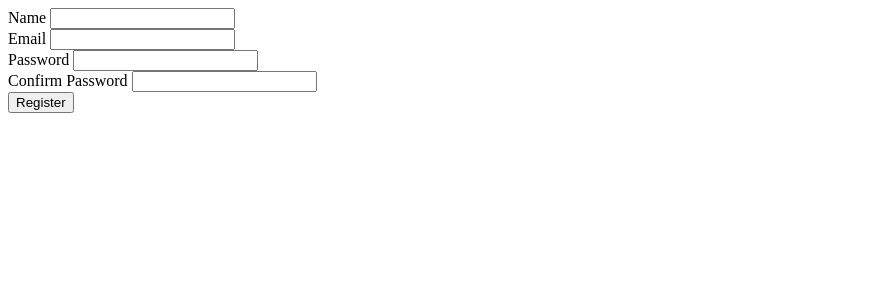
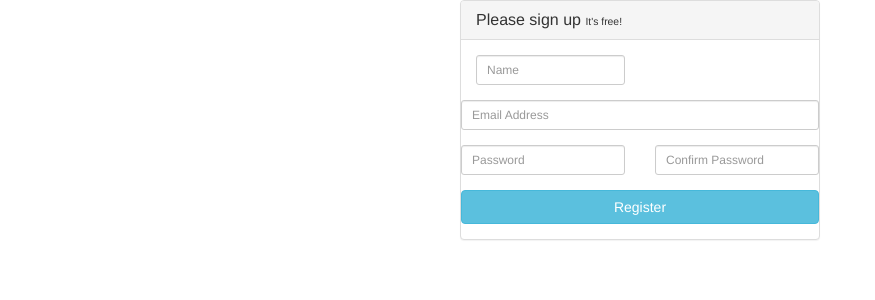
Before and after one commit to euperia/htg-laravel, a Laravel app: template resources/views/auth/register.blade.php in a window 1280 px wide. Shown: the top 300 px of the page, without its empty margins (0-875 px from the left). Run offline with Laravel 8, Linux system fonts and the light colour scheme; the template is opened without the code that fills it, so the values that code supplies are empty; settings files or empty folders that the repository lacks are supplied; some libraries are stand-ins or nearby versions.

Commit message:
Added master layout with bootstrap theme and basic markup

```diff
--- a/app/Http/Controllers/Auth/PasswordController.php
+++ b/app/Http/Controllers/Auth/PasswordController.php
@@ -20,6 +20,9 @@ class PasswordController extends Controller
 
     use ResetsPasswords;
 
+    protected $redirectTo = '/dashboard';
+
+
     /**
      * Create a new password controller instance.
      *
--- a/app/Http/routes.php
+++ b/app/Http/routes.php
@@ -39,6 +39,18 @@ Route::get('/dashboard', [
     ]
 );
 
+// Password reset link request routes...
+Route::get('password/email', [
+    'as' => 'password_email',
+    'uses' => 'Auth\PasswordController@getEmail'
+    ]
+);
+
+Route::post('password/email', 'Auth\PasswordController@postEmail');
+
+// Password reset routes...
+Route::get('password/reset/{token}', 'Auth\PasswordController@getReset');
+Route::post('password/reset', 'Auth\PasswordController@postReset');
 
 Route::get('/', function () {
     return view('home');
--- a/config/mail.php
+++ b/config/mail.php
@@ -54,7 +54,10 @@ return [
     |
     */
 
-    'from' => ['address' => null, 'name' => null],
+    'from' => [
+        'address' => env('MAIL_FROM_ADDRESS'),
+        'name' => env('MAIL_FROM_NAME')
+    ],
 
     /*
     |--------------------------------------------------------------------------
--- a/resources/views/auth/register.blade.php
+++ b/resources/views/auth/register.blade.php
@@ -1,29 +1,44 @@
-<!-- resources/views/auth/register.blade.php -->
+@extends('layouts.master')
 
-<form method="POST" action="/auth/register">
+@section('content')
+
+    <div class="col-xs-12 col-sm-8 col-md-4 col-sm-offset-2 col-md-offset-4">
+    <div class="panel panel-default">
+      <div class="panel-heading">
+        <h3 class="panel-title">Please sign up <small>It's free!</small></h3>
+      </div>
+      <div class="panel-body">
+        <form role="form" method="post" action="/auth/register">
             {!! csrf_field() !!}
-
-    <div>
-        Name
-        <input type="text" name="name" value="{{ old('name') }}">
+          <div class="row">
+            <div class="col-xs-6 col-sm-6 col-md-6">
+              <div class="form-group">
+                <input type="text" name="name" class="form-control input-sm" value="{{ old('name') }}" placeholder="Name">
+            </div>
             </div>
 
-    <div>
-        Email
-        <input type="email" name="email" value="{{ old('email') }}">
+
+          <div class="form-group">
+            <input type="email" name="email" class="form-control input-sm" value="{{ old('email') }}" placeholder="Email Address">
           </div>
 
-    <div>
-        Password
-        <input type="password" name="password">
+          <div class="row">
+            <div class="col-xs-6 col-sm-6 col-md-6">
+              <div class="form-group">
+                <input type="password" name="password" class="form-control input-sm" placeholder="Password">
+              </div>
+            </div>
+            <div class="col-xs-6 col-sm-6 col-md-6">
+              <div class="form-group">
+                <input type="password" name="password_confirmation" class="form-control input-sm" placeholder="Confirm Password">
+              </div>
+            </div>
           </div>
 
-    <div>
-        Confirm Password
-        <input type="password" name="password_confirmation">
+          <input type="submit" value="Register" class="btn btn-info btn-block">
+
+        </form>
       </div>
-
-    <div>
-        <button type="submit">Register</button>
     </div>
-</form>
+  </div>
+@endsection
--- a/resources/views/auth/reset.blade.php
+++ b/resources/views/auth/reset.blade.php
@@ -1,4 +1,6 @@
-<!-- resources/views/auth/reset.blade.php -->
+@extends('layouts.master')
+
+@section('content')
 
     <form method="POST" action="/password/reset">
         {!! csrf_field() !!}
@@ -33,3 +35,4 @@
             </button>
         </div>
     </form>
+@endsection
--- /dev/null
+++ b/resources/views/layouts/master.blade.php
@@ -0,0 +1,18 @@
+<!doctype html>
+<html lang="en">
+<head>
+    <meta charset="UTF-8">
+    <title>HTG:</title>
+    <link href="//netdna.bootstrapcdn.com/bootstrap/3.1.0/css/bootstrap.min.css" rel="stylesheet">
+</head>
+<body>
+    <div class="container">
+        <div class="row">
+        @yield('content')
+        </div>
+    </div>
+
+    <script src="https://code.jquery.com/jquery-1.10.2.min.js"></script>
+    <script src="//netdna.bootstrapcdn.com/bootstrap/3.1.0/js/bootstrap.min.js"></script>
+</body>
+</html>
```
Also changed, not shown: resources/views/auth/login.blade.php (+7 -1 lines), resources/views/auth/password.blade.php (+5 -2 lines), resources/views/dashboard.blade.php (+4 -9 lines), resources/views/home.blade.php (+3 -9 lines). Lines whose indentation alone changed are shown as unchanged.
